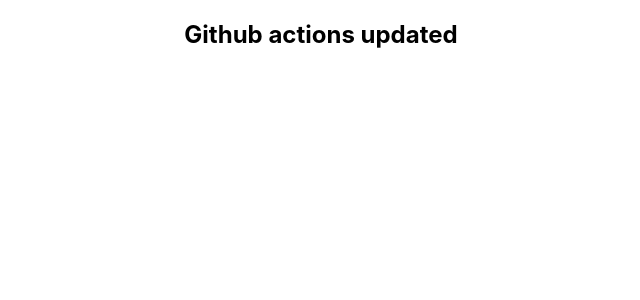
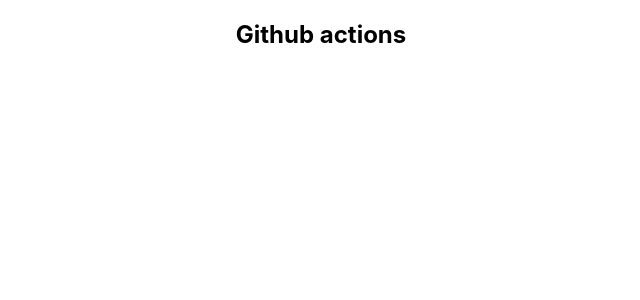
Before and after one commit to ClaudiuMoisa/ci_cd, a React (Create React App) app: page / in a window 1280 px wide. Shown: the top 300 px of the page, without its empty margins (319-959 px from the left). Built offline with nearby package versions, Linux system fonts and the light colour scheme.

Commit message:
Update text

```diff
--- a/src/App.js
+++ b/src/App.js
@@ -3,7 +3,7 @@
 function App() {
   return (
     <div className="App">
-      <h2>Github actions updated</h2>
+      <h2>Github actions</h2>
     </div>
   );
 }
```
Also changed, not shown: 1 other file (tests, documents, lock files or other folders).
